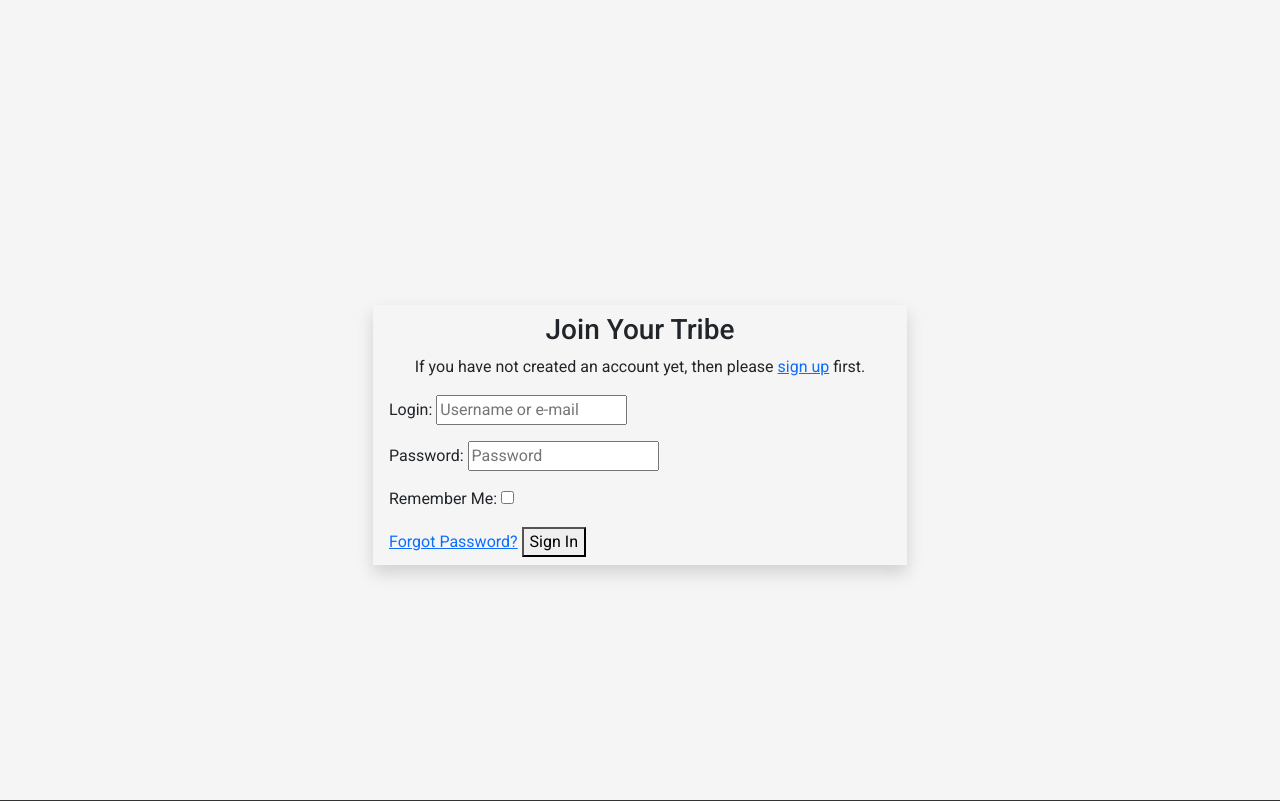
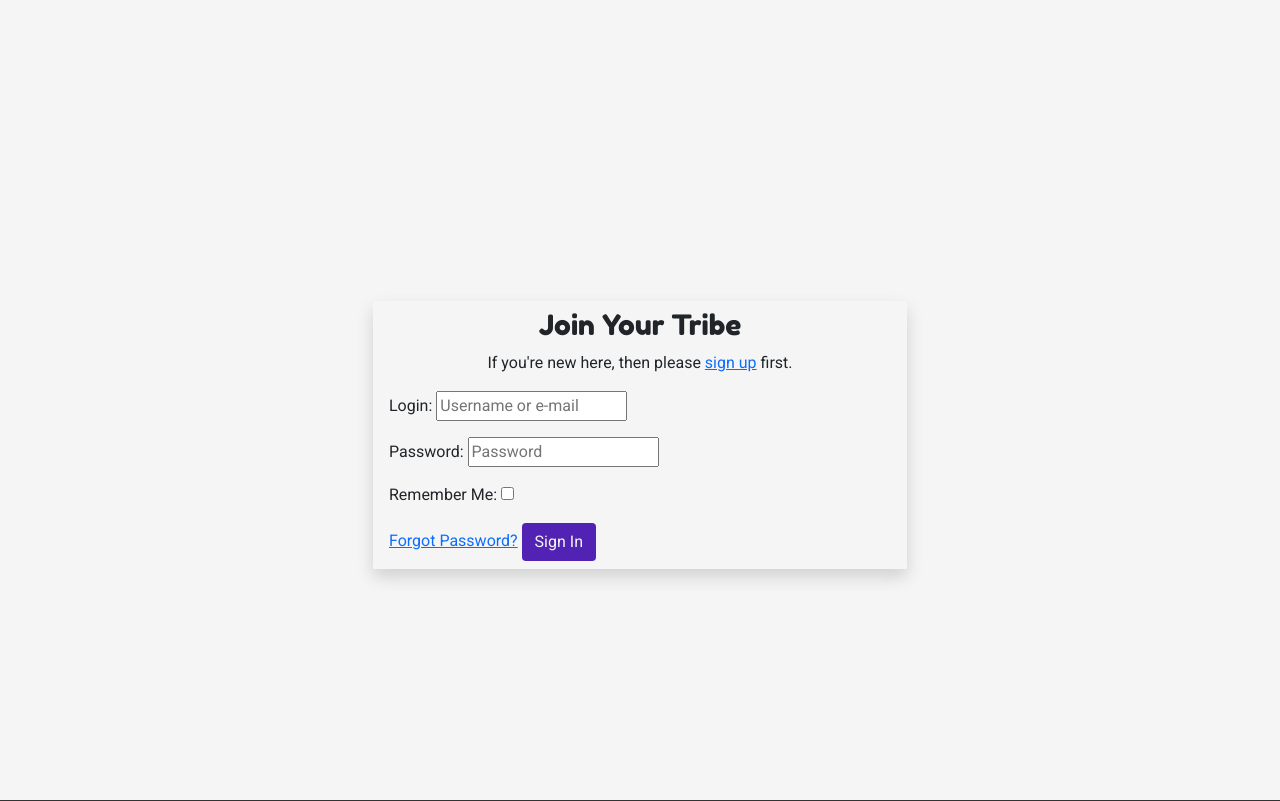
Before and after one commit to adamgilroy22/tribe, a Django app: page /accounts/login/ in a window 1280 px wide. Shown: the top 801 px of the page. Run offline with Django 3.2, Linux system fonts and the light colour scheme; some libraries are stand-ins or nearby versions.

Commit message:
Style login form button

```diff
--- a/static/css/style.css
+++ b/static/css/style.css
@@ -36,6 +36,16 @@ body > footer {
 
 .back-btn:hover {
     background-color: var(--dark-grey);
+    color: var(--off-white);
+}
+
+.purple-btn {
+    background-color: var(--main-purple);
+    color: var(--off-white);
+}
+
+.purple-btn:hover {
+    background-color: var(--main-purple);
     color: var(--off-white);
 }
 
--- a/templates/account/login.html
+++ b/templates/account/login.html
@@ -9,9 +9,9 @@
 <div class="container h-100 p-5">
   <div class="row h-100">
     <div class="col-sm-12 col-md-8 col-lg-6 offset-md-2 offset-lg-3 shadow py-2 px-3 my-auto">
-      <h3 class="text-center">{% trans "Join Your Tribe" %}</h3>
+      <h3 class="logo-text text-center">{% trans "Join Your Tribe" %}</h3>
 
-      <p class="text-center">{% blocktrans %}If you have not created an account yet, then please
+      <p class="text-center">{% blocktrans %}If you're new here, then please
         <a href="{{ signup_url }}">sign up</a> first.{% endblocktrans %}</p>
 
       <form class="login" method="POST" action="{% url 'account_login' %}">
@@ -21,7 +21,7 @@
         <input type="hidden" name="{{ redirect_field_name }}" value="{{ redirect_field_value }}" />
         {% endif %}
         <a class="button secondaryAction" href="{% url 'account_reset_password' %}">{% trans "Forgot Password?" %}</a>
-        <button class="primaryAction" type="submit">{% trans "Sign In" %}</button>
+        <button class="primaryAction btn purple-btn" type="submit">{% trans "Sign In" %}</button>
       </form>
     </div>
   </div>
```
